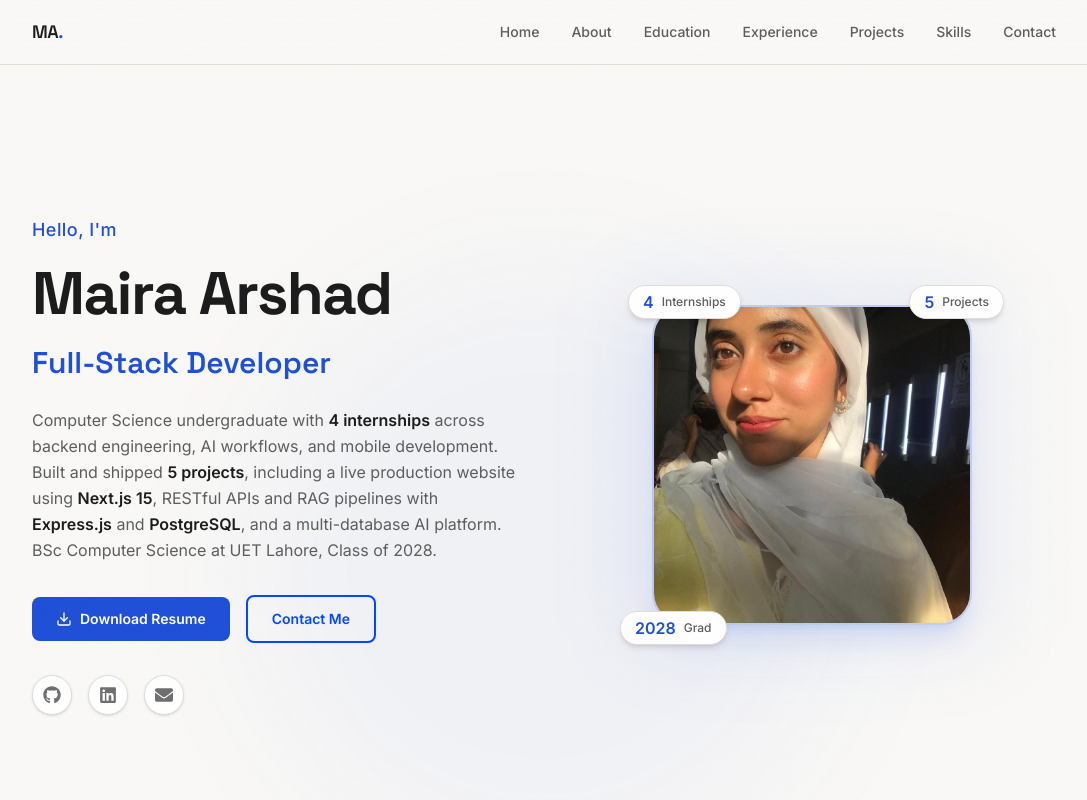
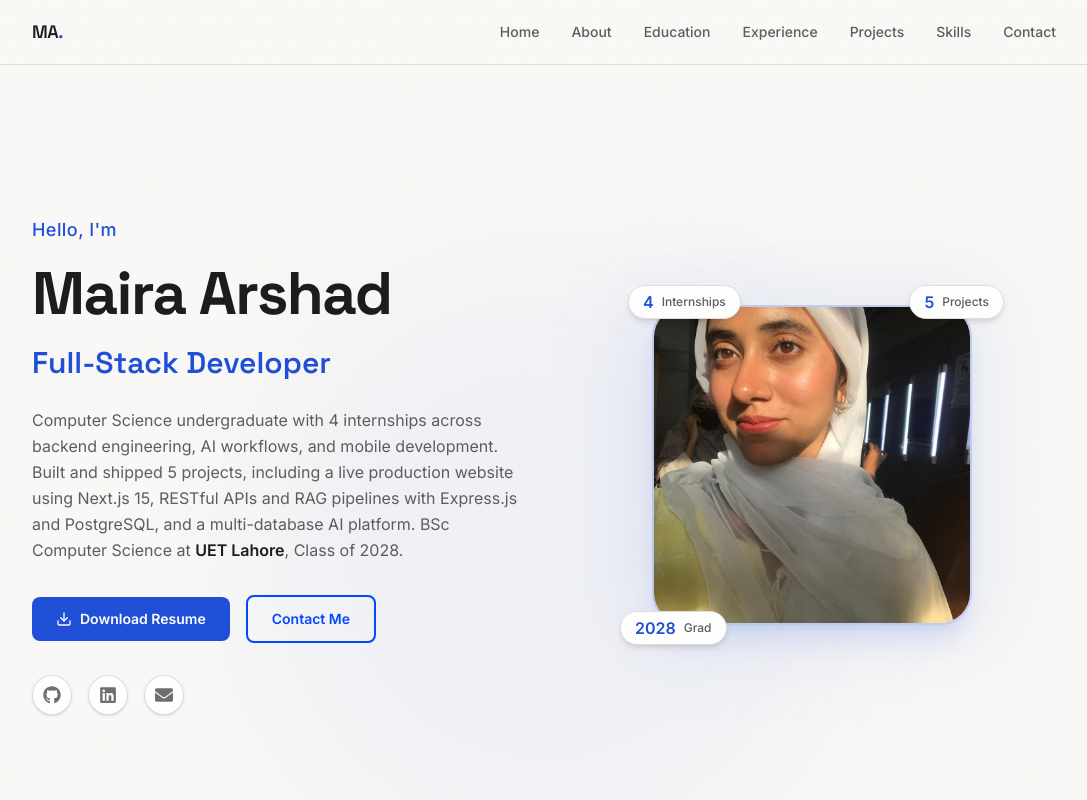
Before and after one commit to Mairaarshad19/Portfolio, a Next.js app: page / in a window 1280 px wide. Shown: the top 800 px of the page, without its empty margins (96-1183 px from the left). Built offline with nearby package versions, Linux system fonts and the light colour scheme.

Commit message:
fix: adjust hero bio bold emphasis to institution name

```diff
--- a/src/data/portfolio-content.ts
+++ b/src/data/portfolio-content.ts
@@ -214,7 +214,7 @@ export const heroContent = {
     "Full-Stack Developer",
     "API Designer",
   ],
-  role: "Computer Science undergraduate with **4 internships** across backend engineering, AI workflows, and mobile development. Built and shipped **5 projects**, including a live production website using **Next.js 15**, RESTful APIs and RAG pipelines with **Express.js** and **PostgreSQL**, and a multi-database AI platform. BSc Computer Science at UET Lahore, Class of 2028.",
+  role: "Computer Science undergraduate with 4 internships across backend engineering, AI workflows, and mobile development. Built and shipped 5 projects, including a live production website using Next.js 15, RESTful APIs and RAG pipelines with Express.js and PostgreSQL, and a multi-database AI platform. BSc Computer Science at **UET Lahore**, Class of 2028.",
   intro: [],
   buttons: [
     { label: "Download Resume", href: "/Maira_Arshad_Resume.pdf", variant: "primary" },
```
